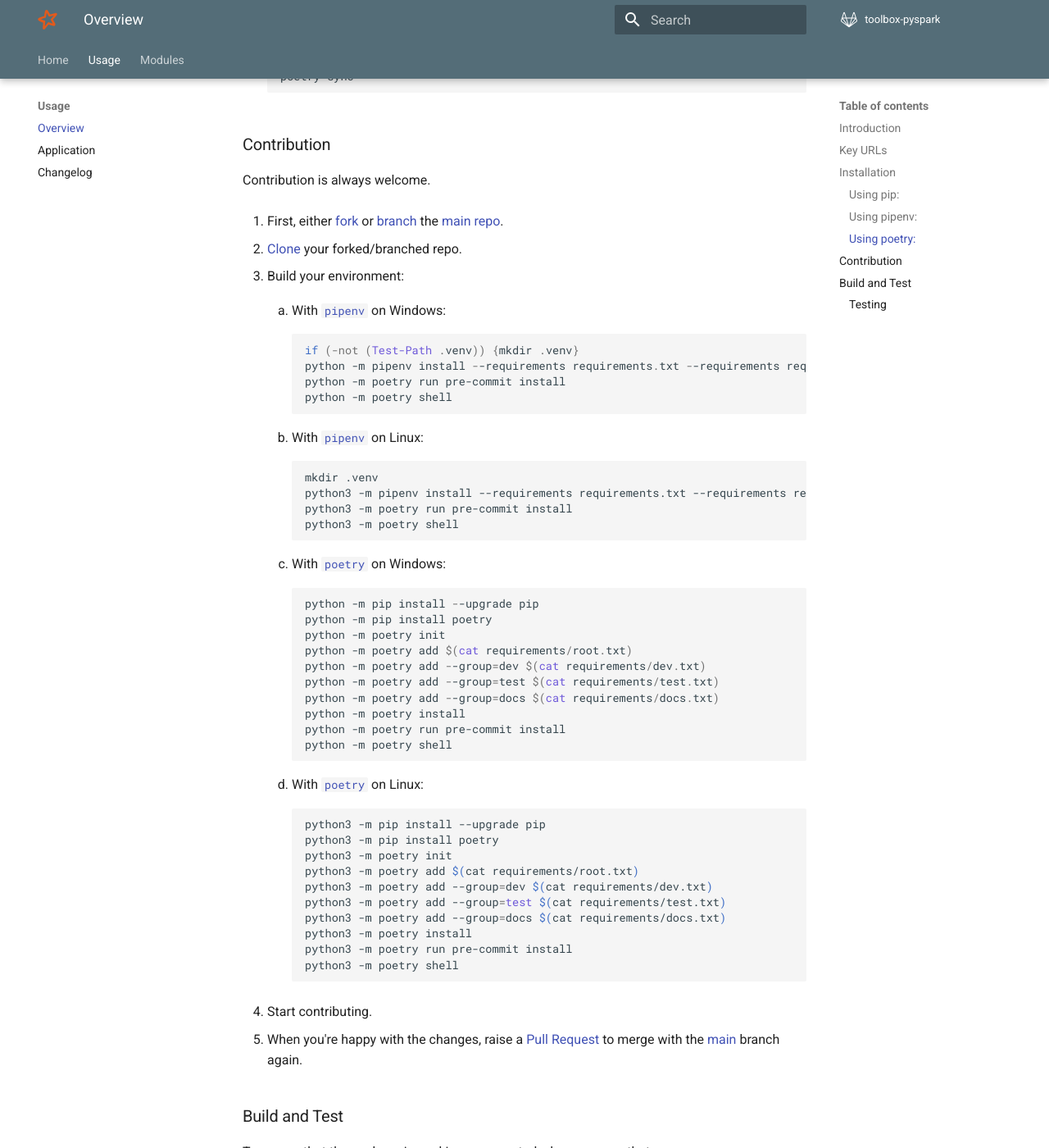
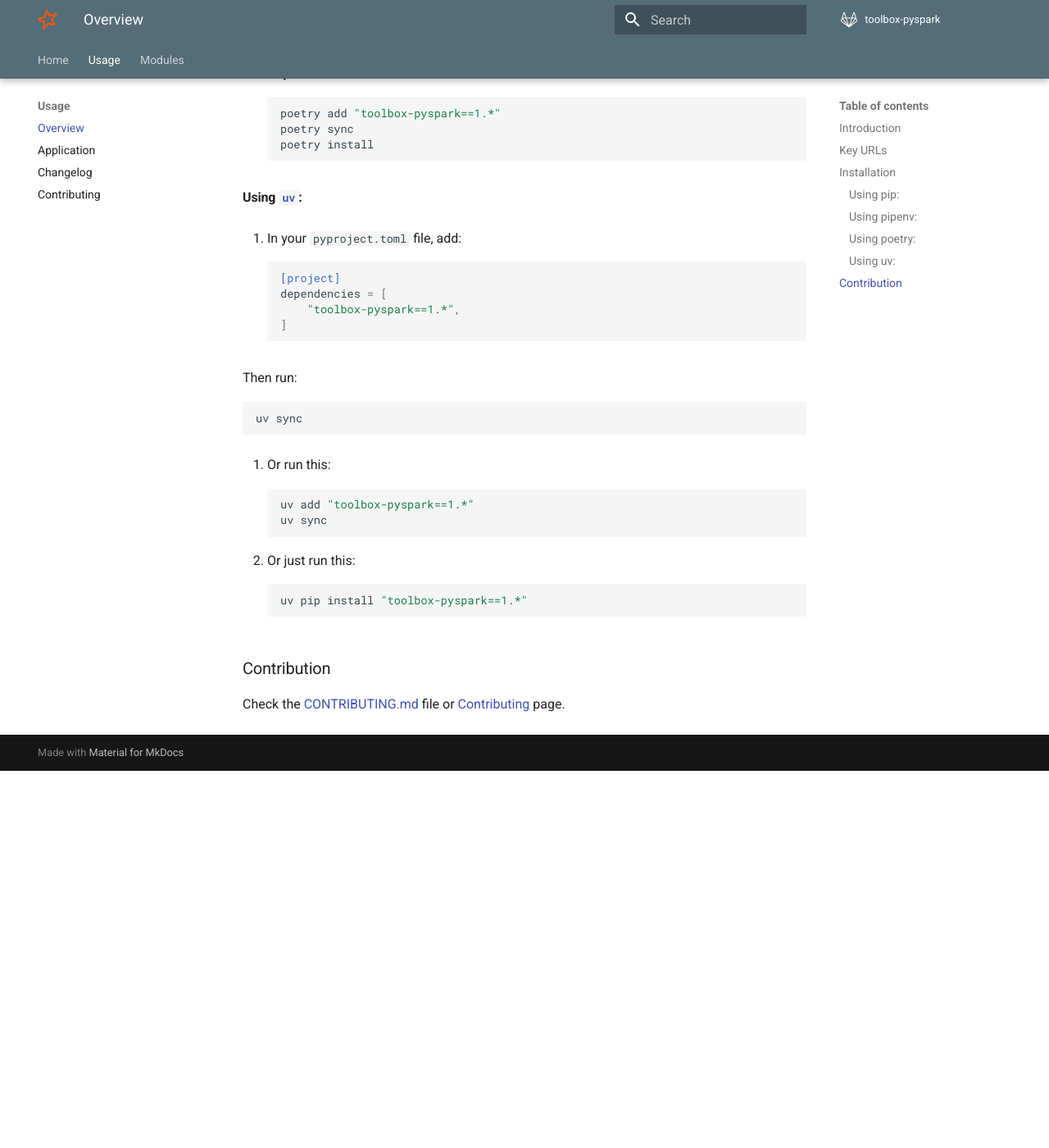
Before and after one commit to data-science-extensions/toolbox-pyspark, an MkDocs documentation site: the page built from docs/usage/overview.md, in a window 1280 px wide and 1400 px high, scrolled down 2298 px. Shown: the whole window at 82% size. Built offline with MkDocs 1.6.1 and Material for MkDocs 9.7.7, drawn with Linux system fonts in a browser that asks for light colours; comment, search, counter and statistics services are not loaded; the version menu is left out; after the commit the page ends 3238 px from its top, so only the background shows below that; some of the changed text lies outside the part shown.

Commit message:
For all the info about how to contribute, pull it out of the `README.md` file and place it in to the `CONTRIBUTING.md` file. Also create a new `Contributing` page in the docs, add instructions for installation using `uv`, and add more questions to the FAQ.

````diff
--- a/README.md
+++ b/README.md
@@ -52,7 +52,7 @@
 
 ### Installation
 
-You can install and use this package multiple ways by using [`pip`][pip], [`pipenv`][pipenv], or [`poetry`][poetry].
+You can install and use this package multiple ways by using any of your preferred methods: [`pip`][pip], [`pipenv`][pipenv], [`poetry`][poetry], or [`uv`][uv].
 
 
 #### Using [`pip`][pip]:
@@ -125,126 +125,67 @@
 1. In your `pyproject.toml` file, add:
 
     ```toml
-    [tool.poetry.dependencies]
-    toolbox-pyspark = "*"
+    [project]
+    dependencies = [
+        "toolbox-pyspark==1.*",
+    ]
     ```
 
     Then run:
 
     ```sh
+    poetry sync
     poetry install
     ```
 
 2. Or just run this:
 
     ```sh
-    poetry add toolbox-pyspark
+    poetry add "toolbox-pyspark==1.*"
+    poetry sync
     poetry install
-    poetry sync
+    ```
+
+
+#### Using [`uv`][uv]:
+
+1. In your `pyproject.toml` file, add:
+
+    ```toml
+    [project]
+    dependencies = [
+        "toolbox-pyspark==1.*",
+    ]
+    ```
+
+   Then run:
+
+   ```sh
+   uv sync
+   ```
+
+2. Or run this:
+
+    ```sh
+    uv add "toolbox-pyspark==1.*"
+    uv sync
+    ```
+
+3. Or just run this:
+
+    ```sh
+    uv pip install "toolbox-pyspark==1.*"
     ```
 
 
 ### Contribution
 
-Contribution is always welcome.
-
-1. First, either [fork][github-fork] or [branch][github-branch] the [main repo][github-repo].
-
-2. [Clone][github-clone] your forked/branched repo.
-
-3. Build your environment:
-
-    1. With [`pipenv`][pipenv] on Windows:
-
-        ```pwsh
-        if (-not (Test-Path .venv)) {mkdir .venv}
-        python -m pipenv install --requirements requirements.txt --requirements requirements-dev.txt --skip-lock
-        python -m poetry run pre-commit install
-        python -m poetry shell
-        ```
-
-    2. With [`pipenv`][pipenv] on Linux:
-
-        ```sh
-        mkdir .venv
-        python3 -m pipenv install --requirements requirements.txt --requirements requirements-dev.txt --skip-lock
-        python3 -m poetry run pre-commit install
-        python3 -m poetry shell
-        ```
-
-    3. With [`poetry`][poetry] on Windows:
-
-        ```pwsh
-        python -m pip install --upgrade pip
-        python -m pip install poetry
-        python -m poetry init
-        python -m poetry add $(cat requirements/root.txt)
-        python -m poetry add --group=dev $(cat requirements/dev.txt)
-        python -m poetry add --group=test $(cat requirements/test.txt)
-        python -m poetry add --group=docs $(cat requirements/docs.txt)
-        python -m poetry install
-        python -m poetry run pre-commit install
-        python -m poetry shell
-        ```
-
-    4. With [`poetry`][poetry] on Linux:
-
-        ```sh
-        python3 -m pip install --upgrade pip
-        python3 -m pip install poetry
-        python3 -m poetry init
-        python3 -m poetry add $(cat requirements/root.txt)
-        python3 -m poetry add --group=dev $(cat requirements/dev.txt)
-        python3 -m poetry add --group=test $(cat requirements/test.txt)
-        python3 -m poetry add --group=docs $(cat requirements/docs.txt)
-        python3 -m poetry install
-        python3 -m poetry run pre-commit install
-        python3 -m poetry shell
-        ```
-
-4. Start contributing.
-
-5. When you're happy with the changes, raise a [Pull Request][github-pr] to merge with the [main][github-repo] branch again.
-
-
-### Build and Test
-
-To ensure that the package is working as expected, please ensure that:
-
-1. You write your code as per [PEP8][pep8] requirements.
-2. You write a [UnitTest][unittest] for each function/feature you include.
-3. The [CodeCoverage][codecov] is 100%.
-4. All [UnitTests][pytest] are passing.
-5. [MyPy][mypy] is passing 100%.
-
-
-#### Testing
-
-- Run them all together
-
-    ```sh
-    poetry run make check
-    ```
-
-- Or run them individually:
-
-    - [Black][black]
-        ```pysh
-        poetry run make check-black
-        ```
-
-    - [PyTests][pytest]:
-        ```sh
-        poetry run make ckeck-pytest
-        ```
-
-    - [MyPy][mypy]:
-        ```sh
-        poetry run make check-mypy
-        ```
+Check the [CONTRIBUTING.md][github-contributing] file or [Contributing][docs-contributing] page.
 
 
 [github-repo]: https://github.com/data-science-extensions/toolbox-pyspark
+[github-contributing]: https://github.com/data-science-extensions/toolbox-pyspark/blob/main/CONTRIBUTING.md
+[docs-contributing]: https://data-science-extensions.com/toolbox-pyspark/latest/usage/contributing/
 [github-release]: https://github.com/data-science-extensions/toolbox-pyspark/releases
 [github-ci]: https://github.com/data-science-extensions/toolbox-pyspark/actions/workflows/ci.yml
 [github-cd]: https://github.com/data-science-extensions/toolbox-pyspark/actions/workflows/cd.yml
@@ -255,13 +196,4 @@
 [pip]: https://pypi.org/project/pip
 [pipenv]: https://github.com/pypa/pipenv
 [poetry]: https://python-poetry.org
-[github-fork]: https://docs.github.com/en/pull-requests/collaborating-with-pull-requests/working-with-forks/fork-a-repo
-[github-branch]: https://docs.github.com/en/pull-requests/collaborating-with-pull-requests/proposing-changes-to-your-work-with-pull-requests/about-branches
-[github-clone]: https://docs.github.com/en/repositories/creating-and-managing-repositories/cloning-a-repository
-[github-pr]: https://docs.github.com/en/pull-requests/collaborating-with-pull-requests/proposing-changes-to-your-work-with-pull-requests/about-pull-requests
-[pep8]: https://peps.python.org/pep-0008/
-[unittest]: https://docs.python.org/3/library/unittest.html
-[codecov]: https://codecov.io/
-[pytest]: https://docs.pytest.org
-[mypy]: https://www.mypy-lang.org/
-[black]: https://black.readthedocs.io/
+[uv]: https://docs.astral.sh/uv/
--- a/mkdocs.yaml
+++ b/mkdocs.yaml
@@ -49,6 +49,7 @@
       - Overview: usage/overview.md
       - Application: usage/application.md
       - Changelog: usage/changelog.md
+      - Contributing: usage/contributing.md
   - Modules:
       - code/index.md
       - Constants: code/constants.md
````
Also changed, not shown: CONTRIBUTING.md (added, +137 -0 lines), docs/usage/application.md (+10 -3 lines), docs/usage/contributing.md (added, +1 -0 lines).
